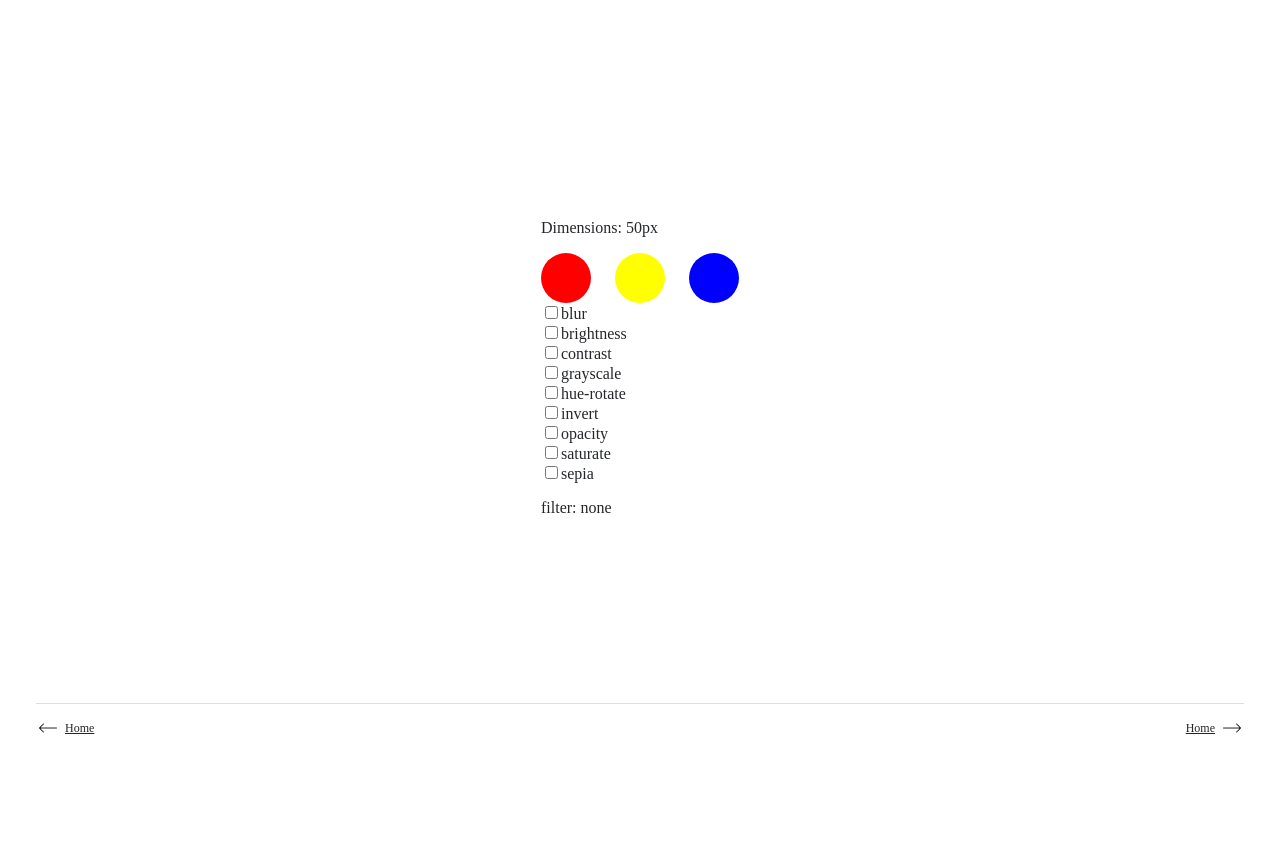
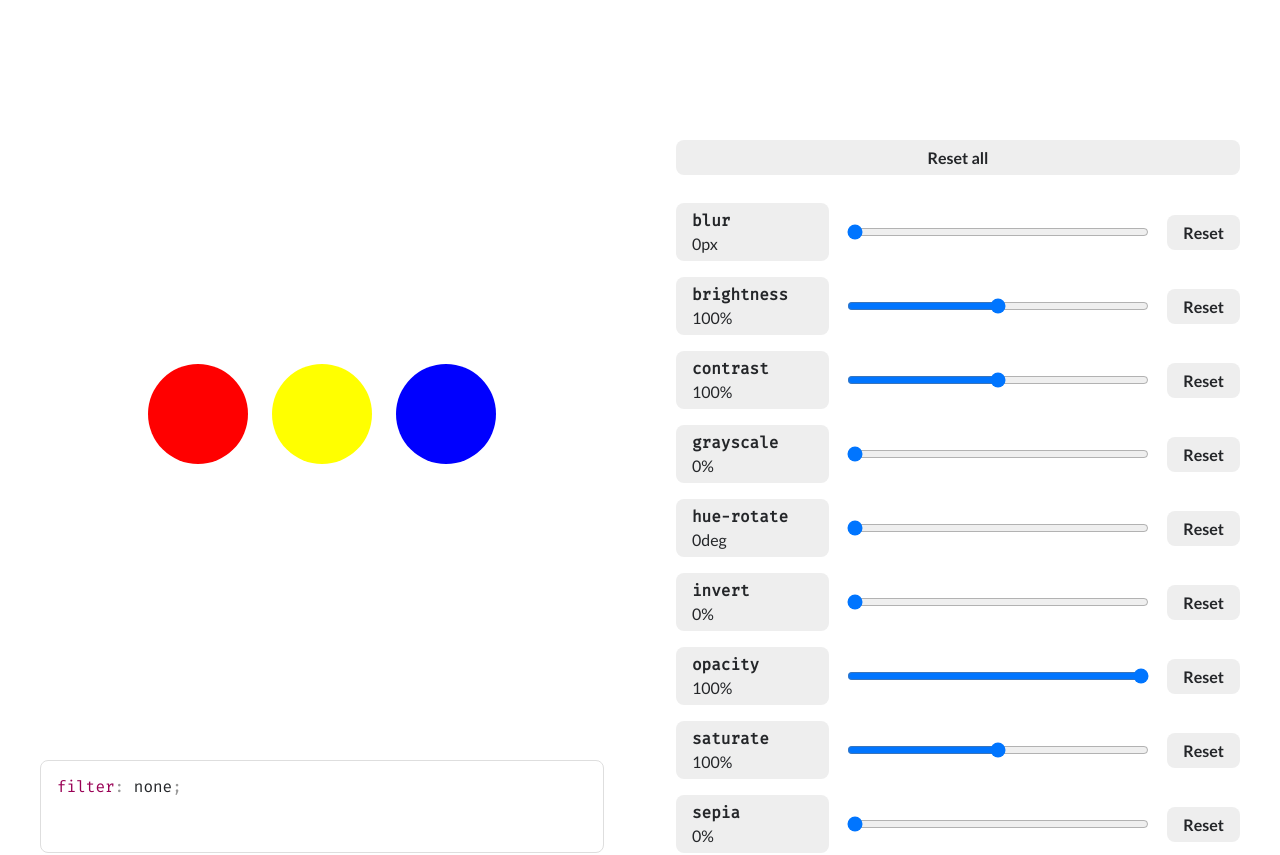
Before and after one commit to safiranugroho/safira.me-11ty, a SvelteKit app: page /filter in a window 1280 px wide. Shown: the top 855 px of the page. Before the commit the page ends 800 px from the top, so only its background shows below. Built offline with nearby package versions, Linux system fonts and the light colour scheme.

Commit message:
start styling filter page

```diff
--- a/package.json
+++ b/package.json
@@ -14,6 +14,7 @@
   "devDependencies": {
     "@sveltejs/adapter-netlify": "^1.0.0-next.88",
     "@sveltejs/kit": "^1.0.0",
+    "@types/prismjs": "^1.26.0",
     "eslint": "^8.28.0",
     "eslint-config-prettier": "^8.5.0",
     "eslint-plugin-svelte3": "^4.0.0",
@@ -24,5 +25,8 @@
     "typescript": "^4.9.3",
     "vite": "^4.0.0"
   },
-  "type": "module"
+  "type": "module",
+  "dependencies": {
+    "prismjs": "^1.29.0"
+  }
 }
--- a/src/routes/filter/+page.svelte
+++ b/src/routes/filter/+page.svelte
@@ -1,123 +1,128 @@
 <script>
+  // @ts-nocheck
+  import Prism from 'prismjs';
+
   import Page from '$lib/Page.svelte';
 
   /**
    * TODO:
    * 1. Slider for each filter
+   * 1a. Add box-shadow
    * 2. Browser compatibility
    * 3. Short description of what each filter is
    */
 
+  let dimension = 100;
+
   /** @type {Record<string, any>}*/
-  const filters = {
+  let filters = {
     blur: {
       unit: 'px',
       default: 0,
+      value: 0,
       min: 0,
-      max: 50
+      max: dimension
     },
     brightness: {
       unit: '%',
       default: 100,
+      value: 100,
       min: 0,
       max: 200
     },
     contrast: {
       unit: '%',
       default: 100,
+      value: 100,
       min: 0,
       max: 200
     },
     grayscale: {
       unit: '%',
       default: 0,
+      value: 0,
       min: 0,
       max: 100
     },
     'hue-rotate': {
       unit: 'deg',
       default: 0,
+      value: 0,
       min: 0,
       max: 360
     },
     invert: {
       unit: '%',
       default: 0,
+      value: 0,
       min: 0,
       max: 100
     },
     opacity: {
       unit: '%',
       default: 100,
+      value: 100,
       min: 0,
       max: 100
     },
     saturate: {
       unit: '%',
-      default: 0,
+      default: 100,
+      value: 100,
       min: 0,
-      max: 100
+      max: 200
     },
     sepia: {
       unit: '%',
       default: 0,
+      value: 0,
       min: 0,
       max: 100
     }
   };
 
-  /** @type Array<string> */
-  let all = [];
+  $: css = Object.entries(filters).reduce(
+    (a, [name, s]) => (s.value !== s.default ? a + ' ' + `${name}(${s.value}${s.unit})` : a),
+    ''
+  );
 
-  /** @type {Record<string, any>}*/
-  let sizes = {};
+  const resetToDefault = (/** @type {string} */ s) => () => {
+    filters = { ...filters, [s]: { ...filters[s], value: filters[s].default } };
+  };
 
-  const getSizes = () =>
-    (sizes = all.length
-      ? all.reduce(
-          (a, s) => ({
-            ...a,
-            [s]: sizes[s] ?? { ...filters[s], value: filters[s].default }
-          }),
-          {}
-        )
-      : {});
+  const resetAllToDefault = () => Object.keys(filters).forEach((s) => resetToDefault(s)());
+</script>
 
-  $: css = Object.entries(sizes).length
-    ? Object.entries(sizes).reduce((a, [name, s]) => a + ' ' + `${name}(${s.value}${s.unit})`, '')
-    : 'none';
-</script>
+<svelte:head>
+  <link
+    href="https://cdnjs.cloudflare.com/ajax/libs/prism/1.22.0/themes/prism.min.css"
+    rel="stylesheet"
+  />
+</svelte:head>
 
 <Page>
   <div class="container" slot="content">
-    <p>Dimensions: 50px</p>
-    <div class="circles" style="--filter: {css}">
-      <div class="circle red" />
-      <div class="circle yellow" />
-      <div class="circle blue" />
+    <div class="view-container">
+      <div class="circles" style="--filter: {css}; --dimension: {dimension}px;">
+        <div class="circle red" />
+        <div class="circle yellow" />
+        <div class="circle blue" />
+      </div>
+      <div class="code">
+        {@html Prism.highlight(`filter: ${css || 'none'};`, Prism.languages.css, 'css')}
+      </div>
     </div>
-    <div class="filter-input">
-      {#each Object.keys(filters) as filter}
-        <label
-          ><input
-            type="checkbox"
-            bind:group={all}
-            name="filter"
-            value={filter}
-            on:change={getSizes}
-          />{filter}</label
-        >
-      {/each}
-      <p>filter: {css}</p>
-      {#each Object.entries(sizes) as [s, a]}
+    <div class="range-container">
+      <button class="range-reset-all" on:click={resetAllToDefault}>Reset all</button>
+      {#each Object.entries(filters) as [s, a]}
         <div class="range">
-          <p>{s}: {a.value}{a.unit}</p>
-          <span class="min">{a.min}{a.unit}</span><input
-            type="range"
-            bind:value={a.value}
-            min={a.min}
-            max={a.max}
-          /><span class="max">{a.max}{a.unit}</span>
+          <p class="range-label">
+            <span class="name">{s}</span><span class="value">{a.value}{a.unit}</span>
+          </p>
+          <div class="range-input">
+            <input type="range" bind:value={a.value} min={a.min} max={a.max} />
+          </div>
+          <button class="range-reset" on:click={resetToDefault(s)}>Reset</button>
         </div>
       {/each}
     </div>
@@ -125,20 +130,36 @@
 </Page>
 
 <style>
+  @import url('https://fonts.googleapis.com/css2?family=Fira+Mono&family=Lato:wght@300;400;700;900&display=swap');
+
+  .container {
+    font-family: 'Lato', sans-serif;
+
+    display: grid;
+    width: 100%;
+  }
+
+  .view-container {
+    width: 100%;
+    height: 40vh;
+
+    display: grid;
+    grid-template-rows: 3fr 1fr;
+  }
+
   .circles {
     display: flex;
     flex-direction: row;
     justify-content: center;
+    align-items: center;
     gap: 24px;
-
-    margin: auto;
 
     filter: var(--filter);
   }
 
   .circle {
-    height: 50px;
-    width: 50px;
+    height: var(--dimension);
+    width: var(--dimension);
 
     border-radius: 50%;
   }
@@ -153,15 +174,97 @@
     background: blue;
   }
 
-  .filter-input {
+  .code {
+    margin-top: 24px;
+    padding: 16px;
+
+    border: 1px solid var(--border-color);
+    border-radius: 8px;
+
+    font-family: 'Fira Mono', monospace;
+  }
+
+  .range-container {
+    width: 100%;
+
+    margin-top: 36px;
+
     display: flex;
     flex-direction: column;
     justify-content: center;
+    gap: 16px;
   }
 
   .range {
-    display: flex;
-    gap: 12px;
+    display: grid;
+    grid-template-columns: 3fr 6fr 1fr;
+    gap: 16px;
     align-items: center;
   }
+
+  .range-label {
+    display: flex;
+    flex-direction: column;
+    gap: 4px;
+
+    margin: 0;
+    padding: 8px 16px;
+
+    background: #eeeeee;
+    border-radius: 8px;
+  }
+
+  .range-label .name {
+    font-family: 'Fira Mono', monospace;
+    font-weight: 700;
+  }
+
+  .range-input {
+    width: 100%;
+
+    display: flex;
+    align-items: center;
+    gap: 12px;
+  }
+
+  .range-input > input {
+    width: 100%;
+  }
+
+  .range-reset-all,
+  .range-reset {
+    all: unset;
+
+    background: #eeeeee;
+    border-radius: 8px;
+
+    padding: 8px 16px;
+    font-weight: 700;
+
+    text-align: center;
+  }
+
+  .range-reset-all {
+    width: auto;
+    margin: 12px 0;
+  }
+
+  @media screen and (min-width: 1024px) {
+    .container {
+      grid-template-rows: unset;
+      grid-template-columns: 1fr 1fr;
+      gap: 72px;
+
+      max-width: 1200px;
+
+      margin: auto;
+    }
+
+    .view-container {
+      height: 100%;
+      grid-template-rows: 5.5fr 1fr;
+
+      margin: auto;
+    }
+  }
 </style>
```
Also changed, not shown: 2 other files (tests, documents, lock files or other folders).
